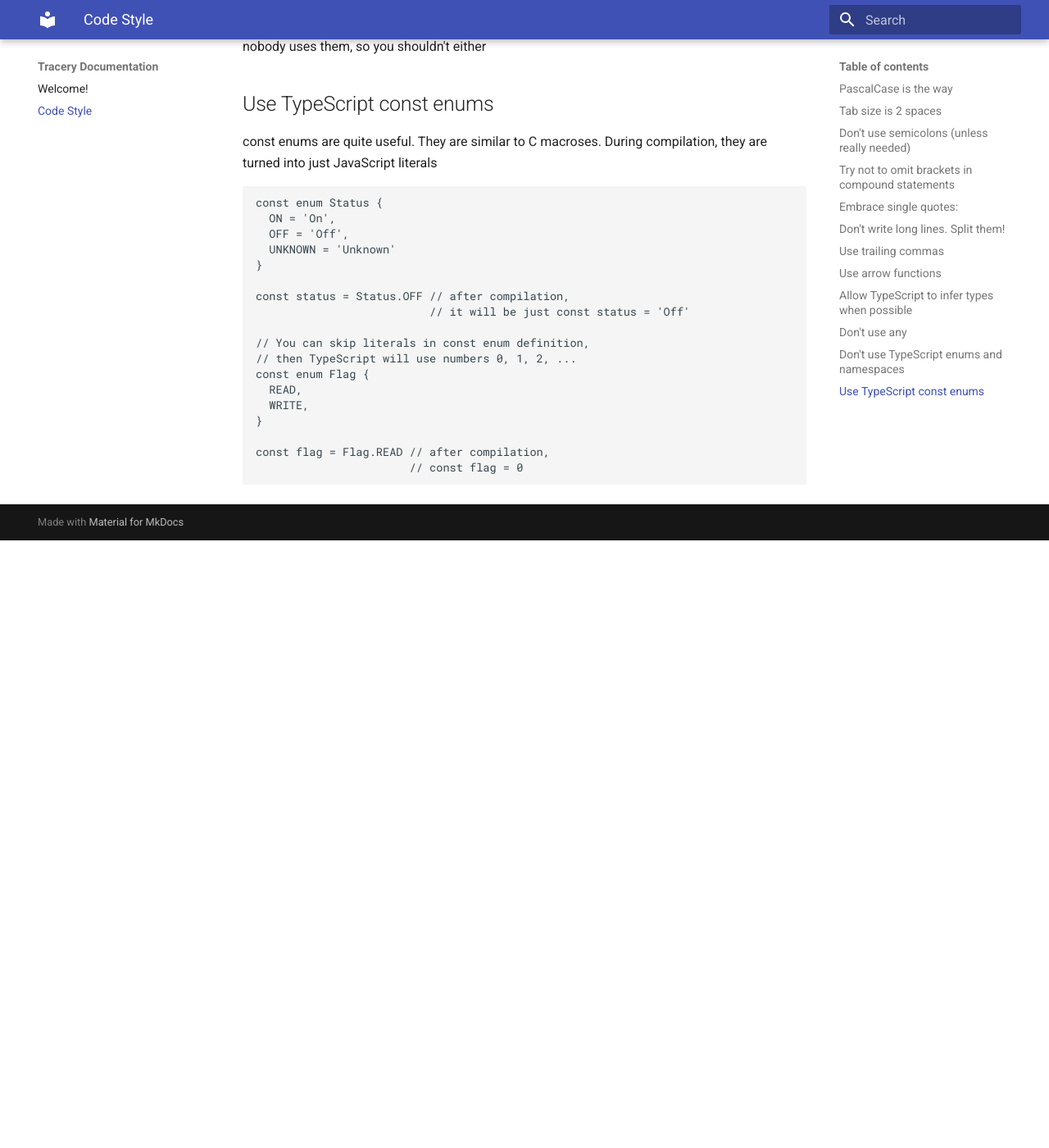
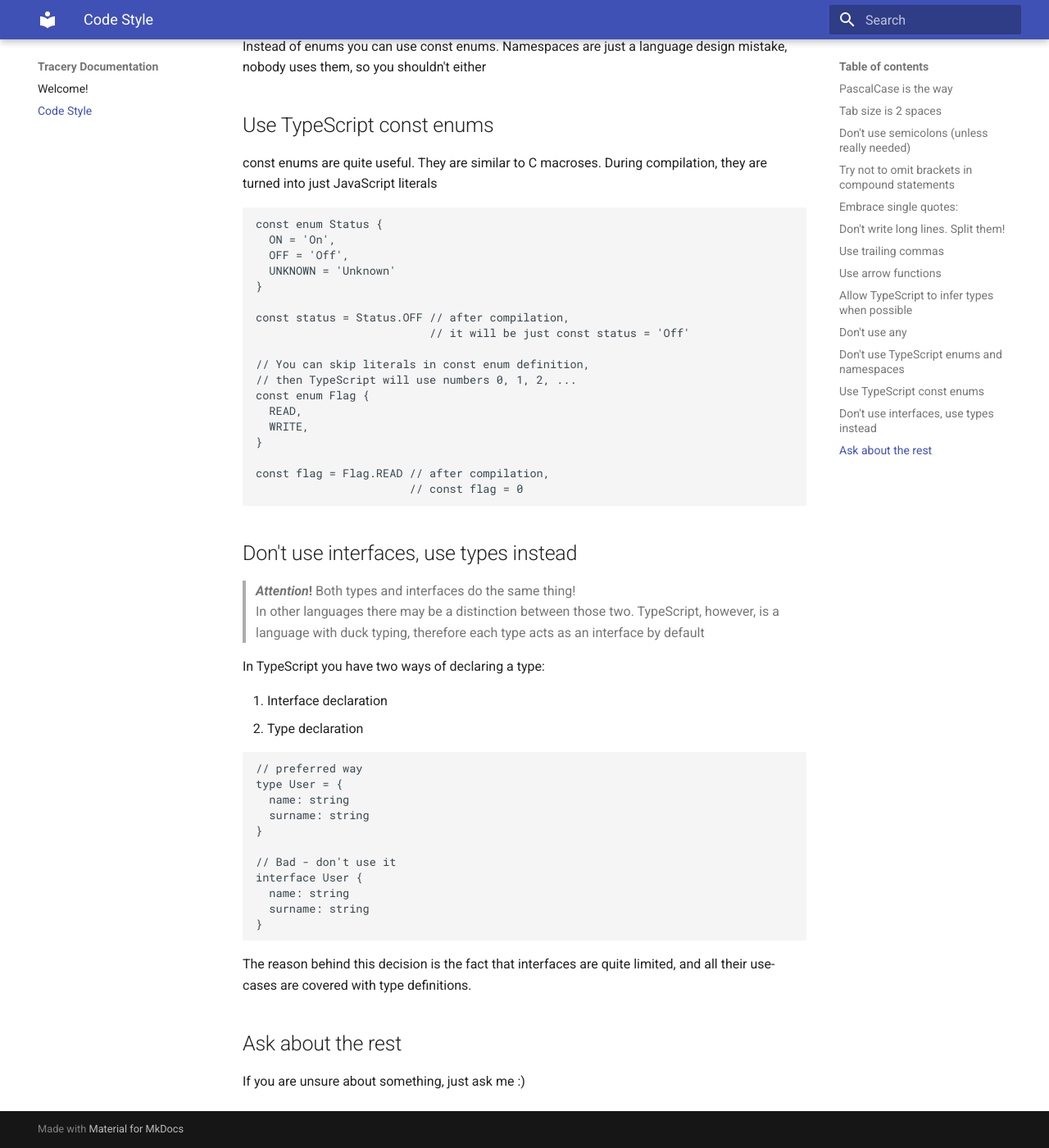
Before and after one commit to tracery-team/tracery-docs, an MkDocs documentation site: the page built from docs/code-style.md, in a window 1280 px wide and 1400 px high, scrolled down 4782 px. Shown: the whole window at 82% size. Built offline with MkDocs 1.6.1 and Material for MkDocs 9.7.7, drawn with Linux system fonts in a browser that asks for light colours; before the commit the page ends 5441 px from its top, so only the background shows below that; some of the changed text lies outside the part shown.

Commit message:
feat(code-style): finished page about code style

````diff
--- a/docs/code-style.md
+++ b/docs/code-style.md
@@ -1,7 +1,10 @@
 # Code Style
 
 Here is the guide how to properly write
-your TypeScript code.
+your TypeScript code. It doesn't cover
+the best practises of libraries or tools.
+To learn more about, let's say, React, go to
+[the proper](library-react.md) section.
 
 ## PascalCase is the way
 **_Always_** use 1. PascalCase for classes or 2. pascalCase for everything else
@@ -248,3 +251,41 @@ const enum Flag {
 const flag = Flag.READ // after compilation,
                        // const flag = 0
 ```
+
+## Don't use interfaces, use types instead
+
+>
+>   **_Attention_!** Both types and interfaces do the same thing! </br>
+>   In other languages there may be a distinction between those two.
+>   TypeScript, however, is a language with duck typing, therefore
+>   each type acts as an interface by default
+>
+
+In TypeScript you have two ways of declaring a type:
+
+
+1. Interface declaration
+2. Type declaration
+
+```tsx
+// preferred way
+type User = {
+  name: string
+  surname: string
+}
+
+// Bad - don't use it
+interface User {
+  name: string
+  surname: string
+}
+```
+
+The reason behind this decision is
+the fact that interfaces are quite limited,
+and all their use-cases are covered with
+type definitions.
+
+## Ask about the rest
+If you are unsure about something, just
+ask me :)
````
